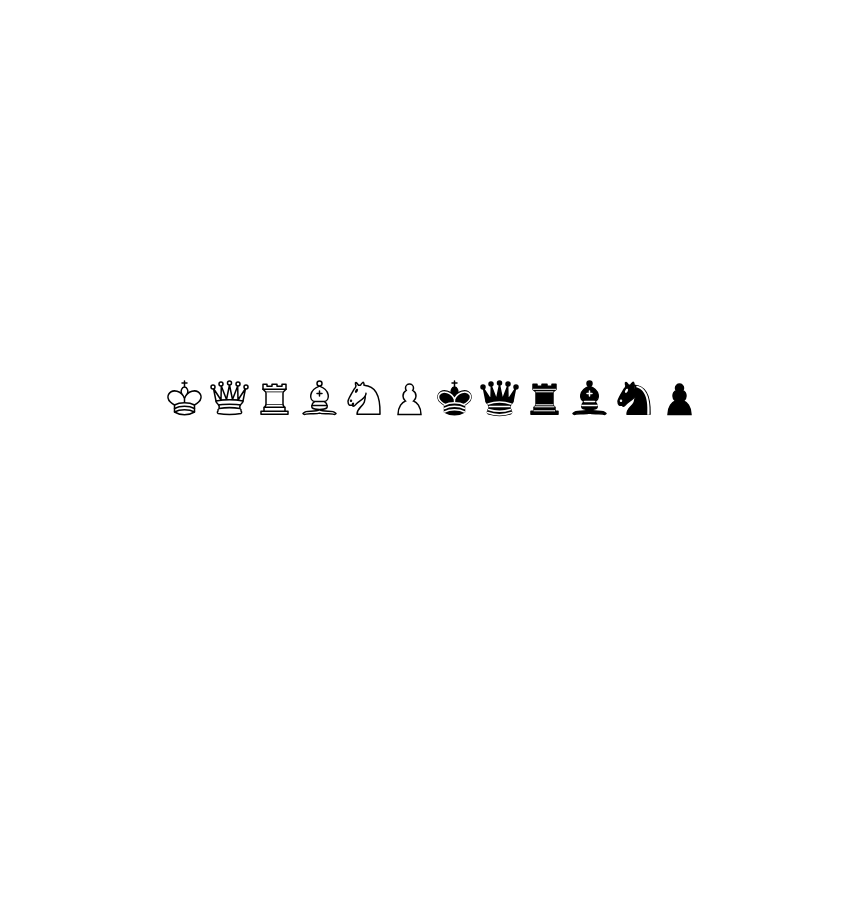
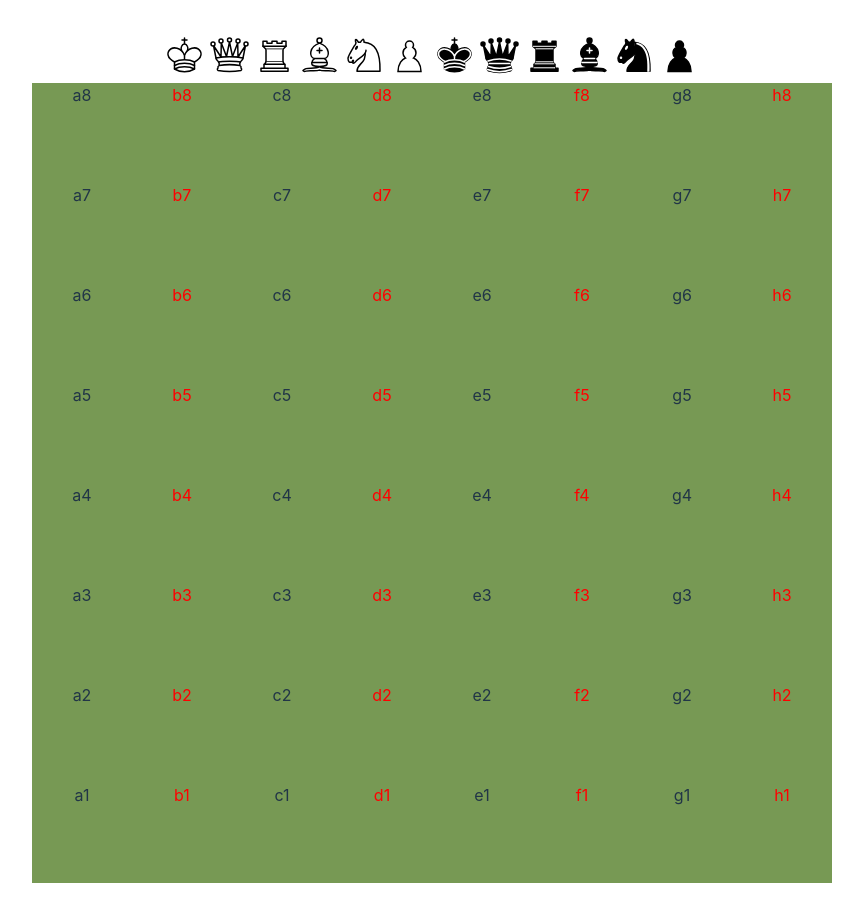
Before and after one commit to clxsewn/chess-app, a React (Vite) app: page / in a window 1280 px wide. Shown: the whole page, without its empty margins (208-1071 px from the left). Before the commit the page ends 800 px from the top, so only its background shows below. Built offline with nearby package versions, Linux system fonts and the light colour scheme.

Commit message:
added prettier and other

```diff
--- a/package.json
+++ b/package.json
@@ -11,7 +11,8 @@
   },
   "dependencies": {
     "react": "^18.2.0",
-    "react-dom": "^18.2.0"
+    "react-dom": "^18.2.0",
+    "styled-components": "^6.0.7"
   },
   "devDependencies": {
     "@types/react": "^18.2.15",
@@ -22,6 +23,8 @@
     "eslint": "^8.45.0",
     "eslint-plugin-react-hooks": "^4.6.0",
     "eslint-plugin-react-refresh": "^0.4.3",
+    "prettier": "3.0.2",
+    "sass": "^1.66.1",
     "typescript": "^5.0.2",
     "vite": "^4.4.5"
   }
--- a/src/App.tsx
+++ b/src/App.tsx
@@ -1,15 +1,19 @@
 import './App.css'
-import {defaultPiecesTheme as dpt} from './piecesThemes.ts'
+import { defaultPiecesTheme as dpt } from './piecesThemes.ts'
+import Board from './components/Board'
+import Theme from './components/Theme'
 
 function App() {
+    const pieces = Object.values(dpt)
 
-    const pieces = Object.keys(dpt)
-
-  return (
-    <>
-        { pieces.map((p) => <img key={p} src={dpt[p]} />) }
-    </>
-  )
+    return (
+        <Theme>
+            {pieces.map((p) => (
+                <img key={p} src={p} />
+            ))}
+            <Board />
+        </Theme>
+    )
 }
 
 export default App
--- a/src/boardThemes.ts
+++ b/src/boardThemes.ts
@@ -1,17 +1,22 @@
-export type Color = string;
+export type Color = string
 
 export interface boardTheme {
-    blackTile: Color,
-    whiteTile: Color,
+    name: string
+    colors: {
+        black: string
+        white: string
+    }
 }
 
-const boardThemes: boardTheme[] =
-[
+const boardThemes: boardTheme[] = [
     {
-        blackTile: '#779954',
-        whiteTile: '#e9edcc',
+        name: 'default',
+        colors: {
+            black: '#779954',
+            white: '#e9edcc',
+        },
     },
-];
+]
 
-export default boardThemes;
-export const defaultBoardTheme: boardTheme = boardThemes[0];
+export default boardThemes
+export const defaultBoardTheme: boardTheme = boardThemes[0]
--- a/src/components/Board/index.tsx
+++ b/src/components/Board/index.tsx
@@ -1,7 +1,16 @@
+import { useView } from '../../useView.ts'
+
+import { CTile } from '../Tile'
+import './styles.scss'
+
 export default function Board() {
+    const grid = useView()
+
     return (
-        <div>
-
+        <div className="board">
+            {grid.map((t) => (
+                <CTile key={t} id={t} />
+            ))}
         </div>
-    );
+    )
 }
--- a/src/components/Board/styles.scss
+++ b/src/components/Board/styles.scss
@@ -0,0 +1,4 @@
+.board {
+  display: grid;
+  grid-template-columns: repeat(8, 1fr);
+}
--- /dev/null
+++ b/src/components/Theme/index.tsx
@@ -0,0 +1,7 @@
+import { ThemeProvider } from 'styled-components'
+import { ReactNode } from 'react'
+import { defaultBoardTheme } from '../../boardThemes.ts'
+
+export default function Theme({ children }: { children: ReactNode }) {
+    return <ThemeProvider theme={defaultBoardTheme}>{children}</ThemeProvider>
+}
--- a/src/components/Tile/index.tsx
+++ b/src/components/Tile/index.tsx
@@ -1,7 +1,20 @@
-export default function Tile() {
-    return (
-        <div>
+import './styles.scss'
+import styled from 'styled-components'
 
-        </div>
-    );
+export const CTile = styled(Tile)`
+    background-color: ${(props) => props.theme.colors.black};
+
+    &:nth-child(2n) {
+        color: red;
+    }
+`
+
+export default function Tile({
+    id,
+    className,
+}: {
+    id: string
+    className: string
+}) {
+    return <div className={`tile ${className}`}>{id}</div>
 }
--- a/src/components/Tile/styles.scss
+++ b/src/components/Tile/styles.scss
@@ -0,0 +1,4 @@
+.tile {
+  width: 100px;
+  height: 100px;
+}
--- a/src/main.tsx
+++ b/src/main.tsx
@@ -4,7 +4,7 @@ import App from './App.tsx'
 import './index.css'
 
 ReactDOM.createRoot(document.getElementById('root')!).render(
-  <React.StrictMode>
-    <App />
-  </React.StrictMode>,
+    <React.StrictMode>
+        <App />
+    </React.StrictMode>
 )
--- /dev/null
+++ b/src/useView.ts
@@ -0,0 +1,15 @@
+//
+export function useView(): string[] {
+    const str = ['8', '7', '6', '5', '4', '3', '2', '1']
+    const col = ['a', 'b', 'c', 'd', 'e', 'f', 'g', 'h']
+
+    const grid: string[] = []
+
+    str.forEach((s) => {
+        col.forEach((c) => {
+            grid.push(c + s)
+        })
+    })
+
+    return grid
+}
```
Also changed, not shown: src/components/Timer/index.tsx (+2 -6 lines), src/piecesThemes.ts (+18 -20 lines), 2 other files (tests, documents, lock files or other folders).
